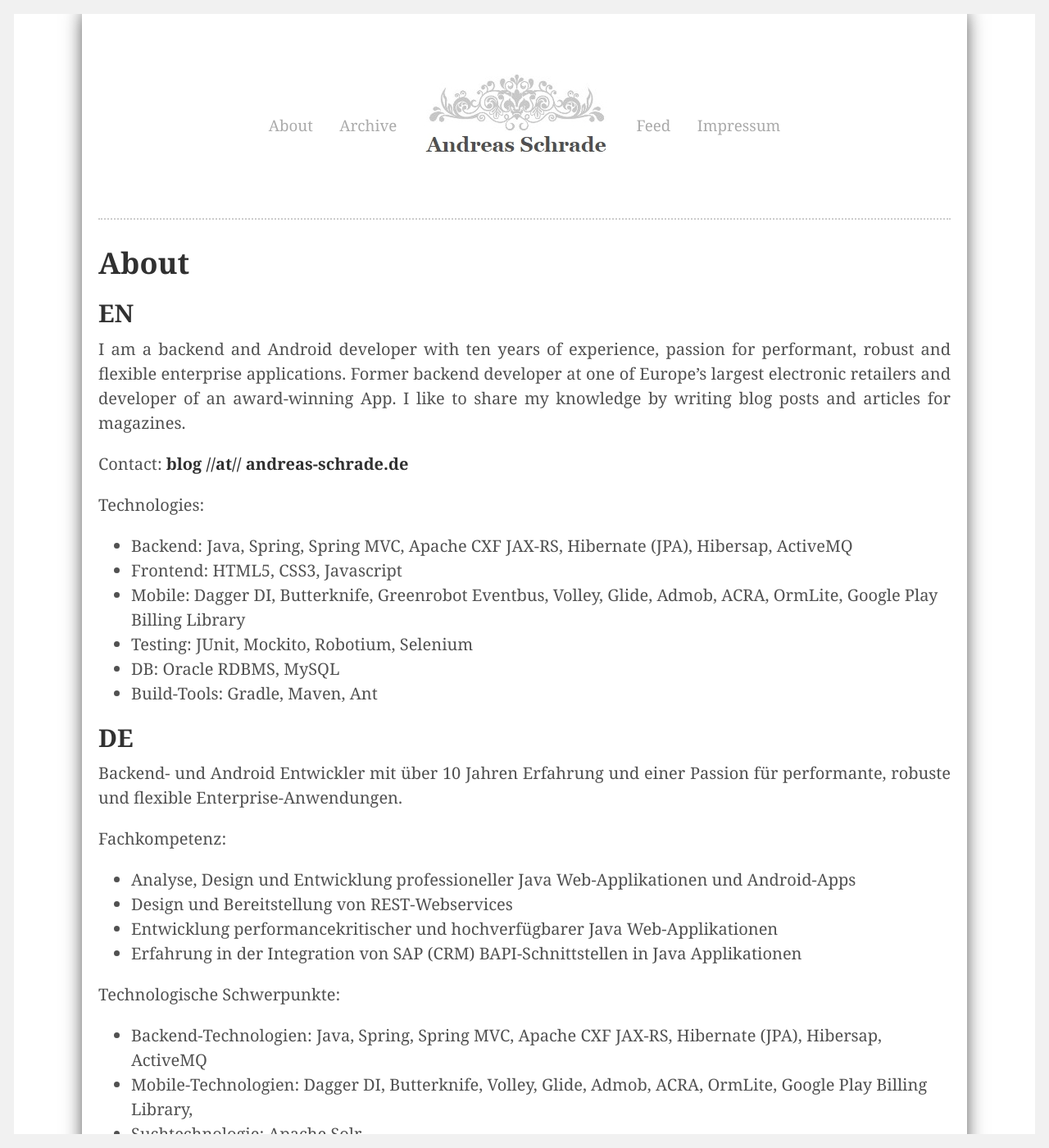
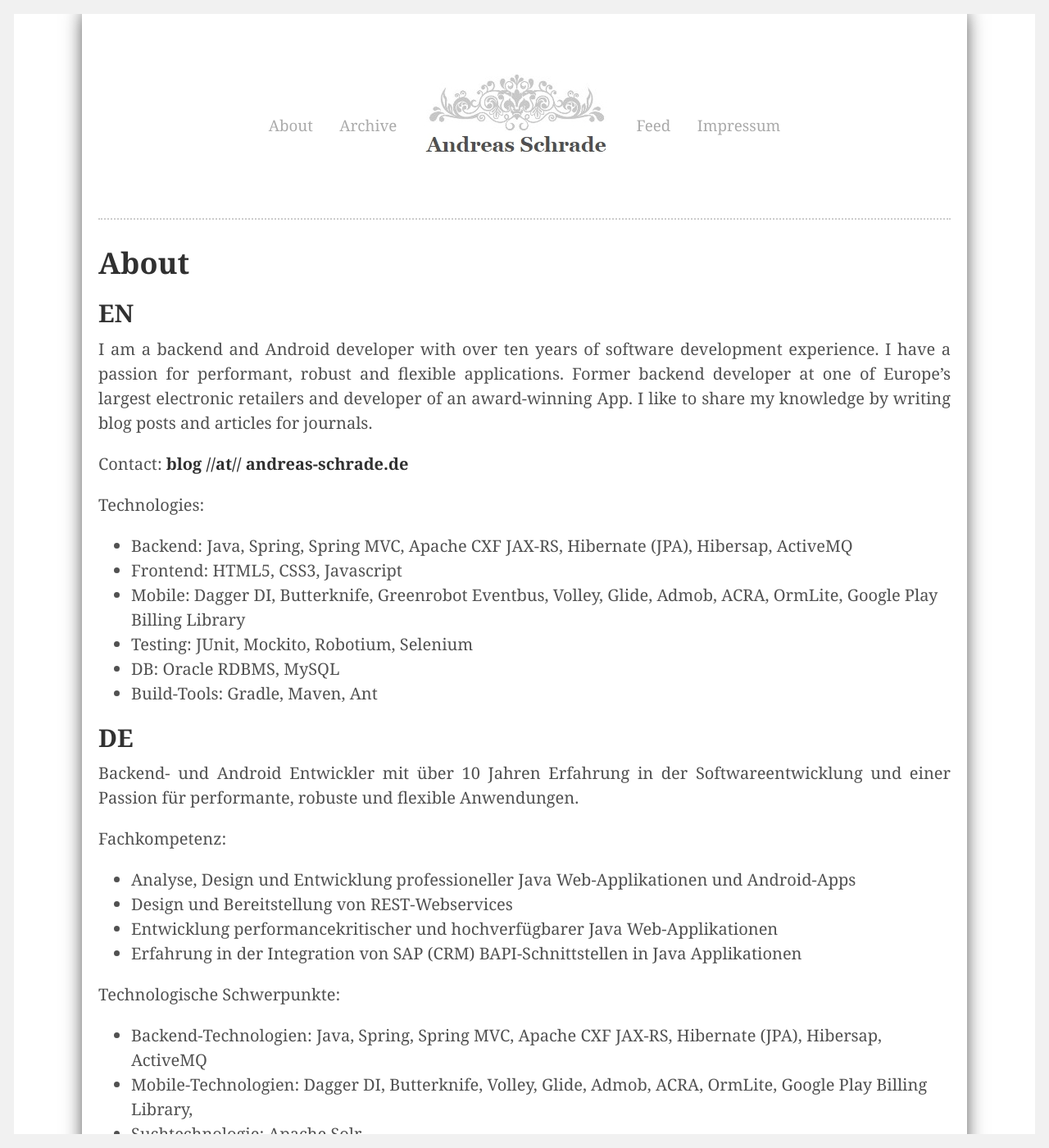
Before and after one commit to andreasschrade/andreasschrade.github.com, a Jekyll site: the page built from about.md, in a window 1280 px wide and 1400 px high. Shown: the whole window at 82% size. Built offline with Jekyll 4.4.1, drawn with Linux system fonts in a browser that asks for light colours; Markdown is read by kramdown in place of the engine named in the settings; some of the changed text lies outside the part shown.

Commit message:
updated about page

```diff
--- a/about.md
+++ b/about.md
@@ -4,8 +4,8 @@
 ---
 
 <h2>EN</h2>
-I am a backend and Android developer with ten years of experience, passion for performant, robust and flexible enterprise applications.
-Former backend developer at one of Europe's largest electronic retailers and developer of an award-winning App. I like to share my knowledge by writing blog posts and articles for magazines.
+I am a backend and Android developer with over ten years of software development experience. I have a passion for performant, robust and flexible applications.
+Former backend developer at one of Europe's largest electronic retailers and developer of an award-winning App. I like to share my knowledge by writing blog posts and articles for journals.
 
 Contact:  <strong>blog //at// andreas-schrade.de</strong>
 
@@ -21,7 +21,7 @@
 
 <h2>DE</h2>
 
-Backend- und Android Entwickler mit über 10 Jahren Erfahrung und einer Passion für performante, robuste und flexible Enterprise-Anwendungen.
+Backend- und Android Entwickler mit über 10 Jahren Erfahrung in der Softwareentwicklung und einer Passion für performante, robuste und flexible Anwendungen.
 
 Fachkompetenz:
 
```
Also changed, not shown: other parts of about.md (+1 -1 lines).
